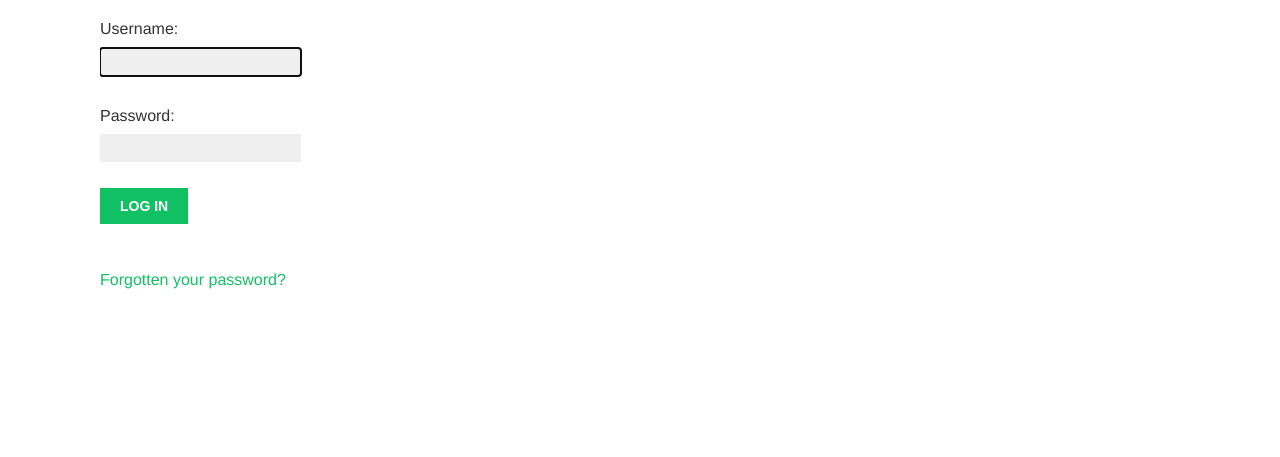
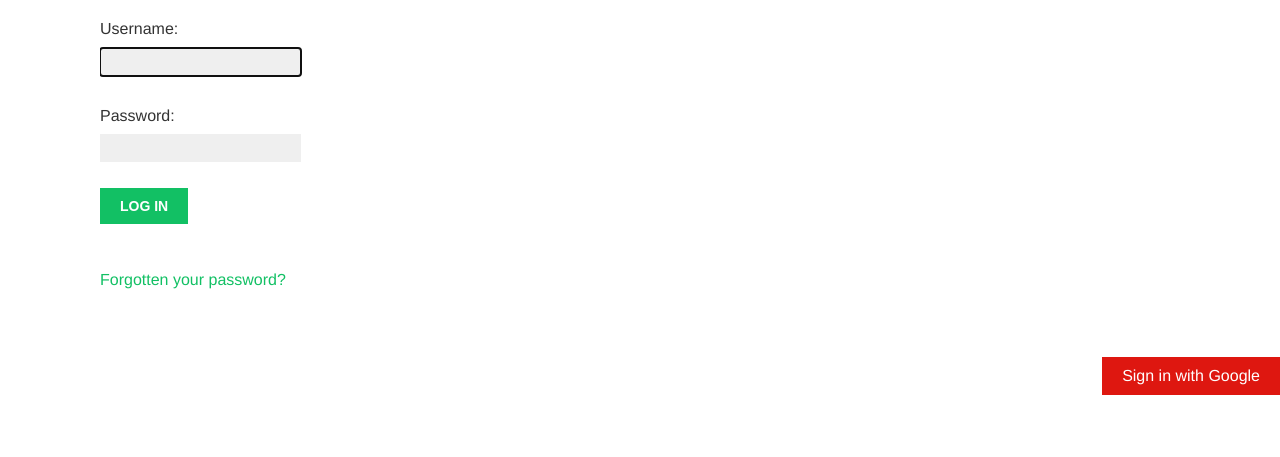
Before and after one commit to mtdk-mitthu/socialm, a Django app: page /account/login/ in a window 1280 px wide. Shown: the part 201-658 px from the top of the page. Run offline with Django 5.2, Linux system fonts and the light colour scheme; some web fonts are replaced.

Commit message:
Sign in with Google

```diff
--- a/bookmarks/account/templates/account/login.html
+++ b/bookmarks/account/templates/account/login.html
@@ -17,4 +17,14 @@ Forgotten your password?
 </a>
 </p>
 </div>
+
+<div class="social">
+<ul>
+<li class="google">
+    <a href="{% url "social:begin" "google-oauth2" %}">
+Sign in with Google
+</a>
+</li>
+</ul>
+</div>
 {% endblock %}
--- a/bookmarks/bookmarks/urls.py
+++ b/bookmarks/bookmarks/urls.py
@@ -23,7 +23,8 @@ from django.urls import include, path
 urlpatterns = [
     path('admin/', admin.site.urls),
     path('account/', include('account.urls')),
-    path('social-auth/',include('social_django.urls', namespace='social')),
+    # path('social-auth/',include('social_django.urls', namespace='social')),
+    path('google-auth/',include('social_django.urls', namespace='social')),
 ]
 if settings.DEBUG:
     urlpatterns += static(
--- a/requirements.txt
+++ b/requirements.txt
@@ -9,3 +9,4 @@ social-auth-app-django
 django-extensions
 werkzeug
 pyOpenSSL
+python-decouple
```
Also changed, not shown: bookmarks/bookmarks/settings.py (+8 -1 lines), bookmarks/db.sqlite3, 1 other file.
